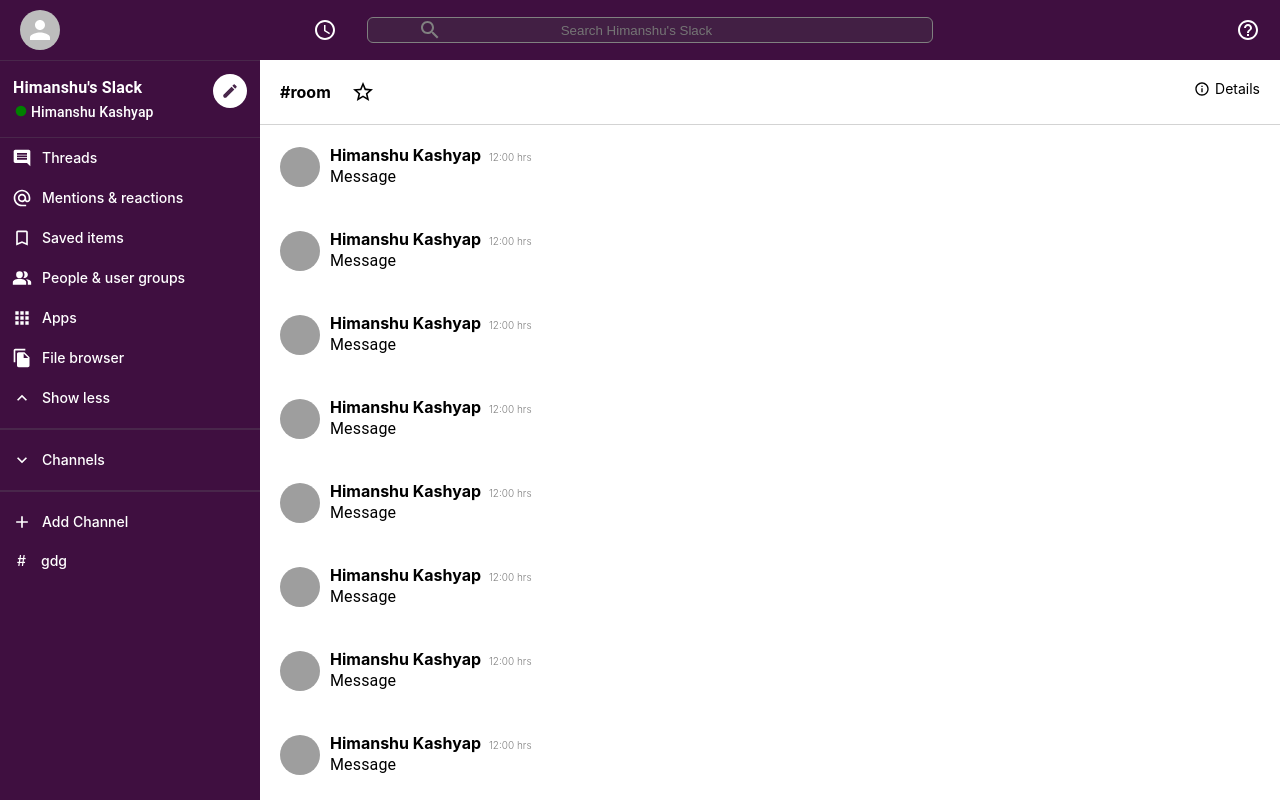
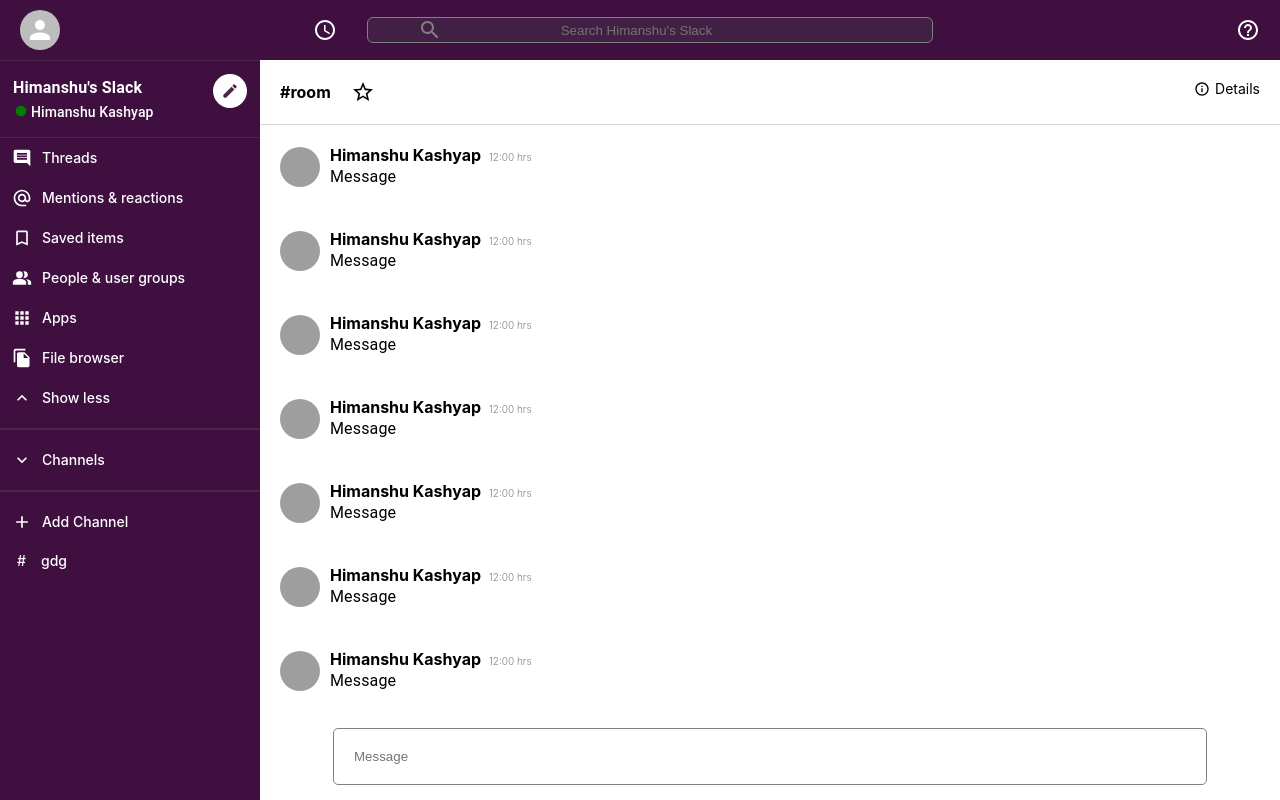
Before and after one commit to iamhiman/slack-clone, a React (Create React App) app: page / in a window 1280 px wide. Built offline with nearby package versions, Linux system fonts and the light colour scheme; grey boxes are pictures that could not be loaded.

Commit message:
feat: Add ChatInput component

```diff
--- a/src/components/Chat.tsx
+++ b/src/components/Chat.tsx
@@ -2,6 +2,7 @@
 import React, { FC } from "react";
 import styled from "styled-components";
 import { Message } from "./Message";
+import { ChatInput } from "./ChatInput";
 
 export const Chat: FC = () => {
   return (
@@ -81,6 +82,7 @@
           userImage="https://vignette.wikia.nocookie.net/naruto/images/2/27/Kakashi_Hatake.png/revision/latest?cb=20170628120149"
         />
       </ChatMessages>
+      <ChatInput />
     </ChatContainer>
   );
 };
--- /dev/null
+++ b/src/components/ChatInput.tsx
@@ -0,0 +1,53 @@
+import React, { useState, FC } from "react";
+import { Button } from "@mui/material";
+import styled from "styled-components";
+
+export const ChatInput: FC = () => {
+  const [input, setInput] = useState("");
+
+  const sendMessage = (e: React.MouseEvent) => {
+    e.preventDefault();
+    console.log("input", input);
+    setInput("");
+  };
+
+  return (
+    <ChatInputContainer>
+      <form>
+        <input
+          value={input}
+          onChange={(e) => setInput(e.target.value)}
+          placeholder={"Message"}
+        />
+        <Button hidden type="submit" onClick={sendMessage} />
+      </form>
+    </ChatInputContainer>
+  );
+};
+
+const ChatInputContainer = styled.div`
+  padding: 45px;
+  position: sticky;
+  bottom: 0;
+  background-color: white;
+
+  > form {
+    display: flex;
+    justify-content: center;
+    align-items: center;
+  }
+
+  > form > input {
+    position: fixed;
+    bottom: 15px;
+    width: 65%;
+    border: 1px solid gray;
+    border-radius: 5px;
+    padding: 20px;
+    outline: none;
+  }
+
+  > form > button {
+    display: none !important;
+  }
+`;
```
